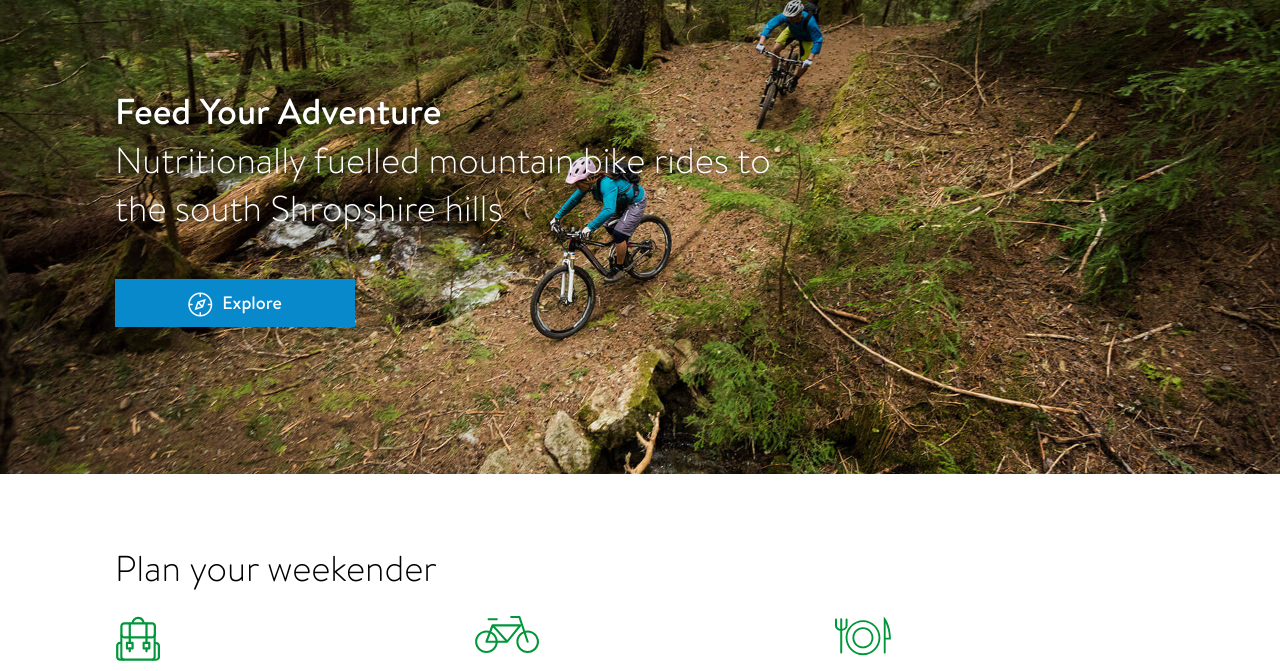
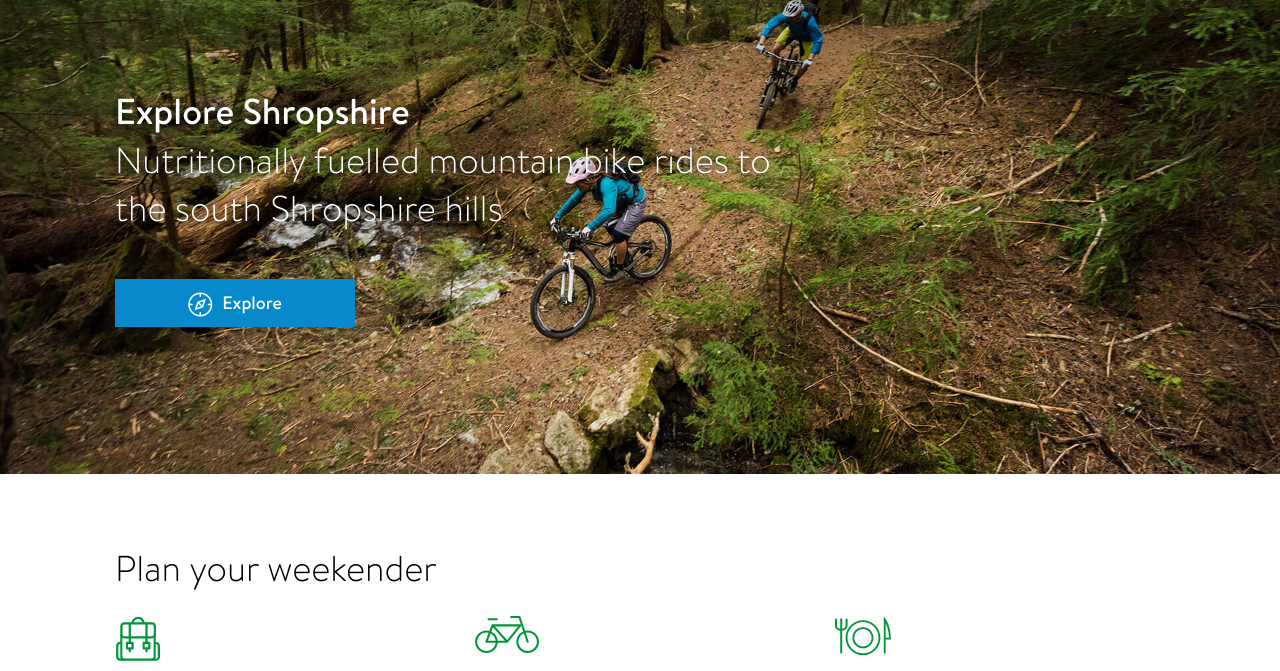
Before and after one commit to craighjones/Muddy-Cwtch, a website: page index.html in a window 1280 px wide. Shown: the part 105-776 px from the top of the page. Drawn offline with Linux system fonts and the light colour scheme; files whose address does not match are found by name.

Commit message:
Change feed your adventure

```diff
--- a/index.html
+++ b/index.html
@@ -88,7 +88,7 @@
       <div class="container-fluid">
         <div class="row">
           <div class="hero__content--wrap">
-            <h1 style="text-shadow: 0 0 10px #000000;">Feed Your Adventure</h1>
+            <h1 style="text-shadow: 0 0 10px #000000;">Explore Shropshire</h1>
             <h2 style="text-shadow: 0 0 10px #000000;">Nutritionally fuelled mountain bike rides to the south Shropshire hills</h2>
             <a href="plan.html" class="btn btn--primary"><i class="icon-compass"></i>Explore</a>
           </div>
```
